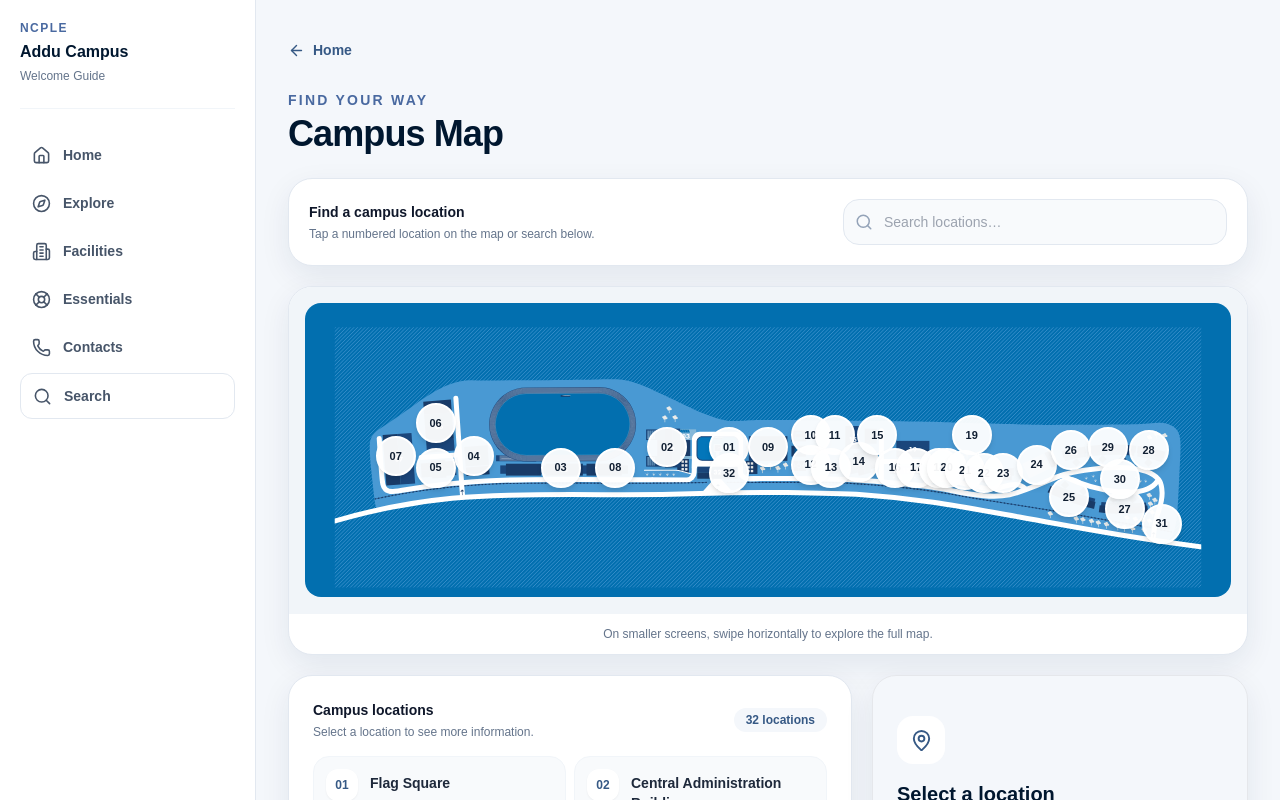
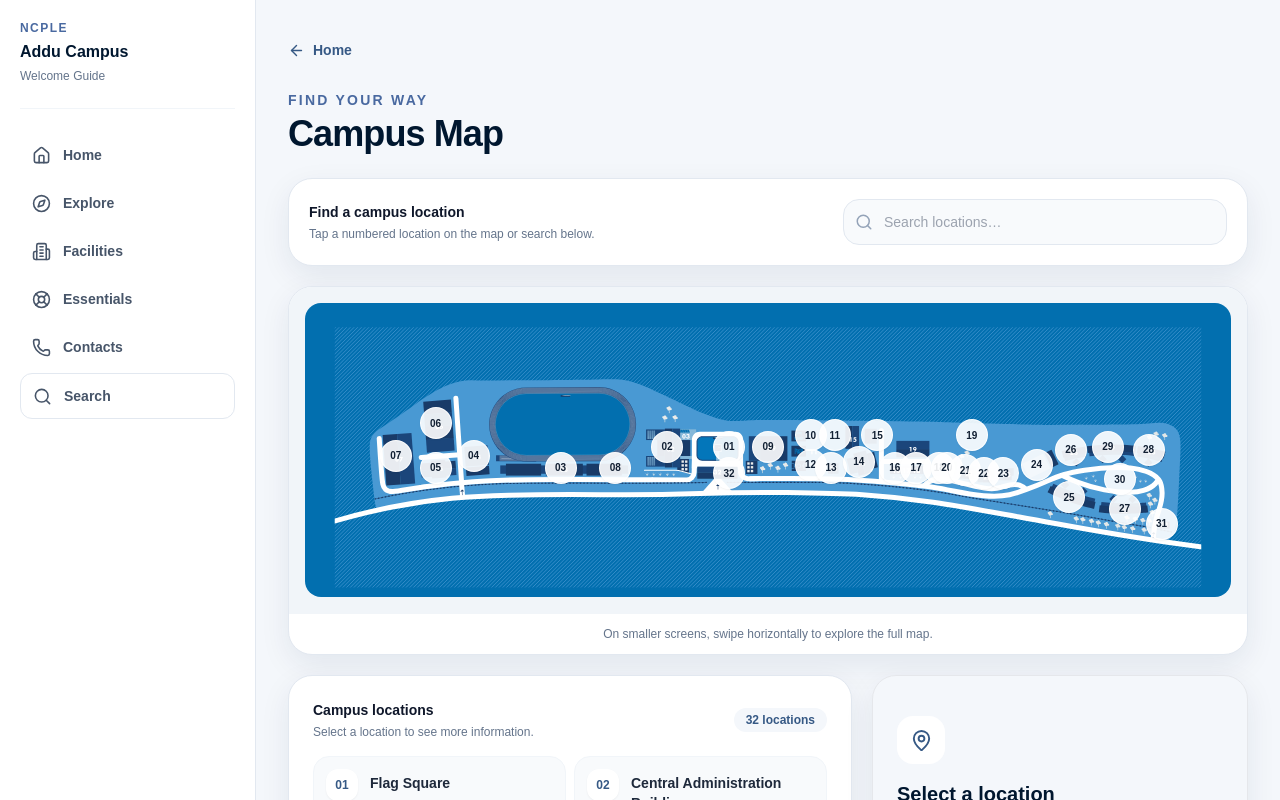
Before and after one commit to fathimathasmaa-sudo/ncple-addu-campus-guide, a Next.js app: page /map in a window 1280 px wide. Shown: the top 800 px of the page. Built offline with nearby package versions, Linux system fonts and the light colour scheme.

Commit message:
polish: reduce campus map hotspot size

```diff
--- a/components/InteractiveCampusMap.tsx
+++ b/components/InteractiveCampusMap.tsx
@@ -16,7 +16,6 @@ const locations = [
 
 type Location = (typeof locations)[number];
 
-// Positions correspond to the numbered markers in the official map artwork.
 const hotspotPositions: Record<number, { left: string; top: string }> = {
   1: { left: "45.8%", top: "49%" }, 2: { left: "39.1%", top: "49%" }, 3: { left: "27.6%", top: "56%" }, 4: { left: "18.2%", top: "52%" },
   5: { left: "14.1%", top: "56%" }, 6: { left: "14.1%", top: "41%" }, 7: { left: "9.8%", top: "52%" }, 8: { left: "33.5%", top: "56%" },
@@ -89,7 +88,7 @@ export function InteractiveCampusMap() {
               const [number, name] = location;
               const position = hotspotPositions[number];
               const isSelected = selected?.[0] === number;
-              return <button key={number} type="button" onClick={() => selectLocation(location)} aria-label={`${String(number).padStart(2, "0")} — ${name}`} title={name} className={`absolute flex h-9 w-9 -translate-x-1/2 -translate-y-1/2 items-center justify-center rounded-full border-2 text-[11px] font-extrabold shadow-md transition focus:outline-none focus:ring-4 focus:ring-ncple-200 md:h-10 md:w-10 ${isSelected ? "scale-110 border-white bg-ncple-700 text-white ring-4 ring-ncple-200" : "border-white bg-white/95 text-ncple-800 hover:scale-110 hover:bg-ncple-700 hover:text-white"}`} style={position}>{String(number).padStart(2, "0")}</button>;
+              return <button key={number} type="button" onClick={() => selectLocation(location)} aria-label={`${String(number).padStart(2, "0")} — ${name}`} title={name} className={`absolute flex h-7 w-7 -translate-x-1/2 -translate-y-1/2 items-center justify-center rounded-full border text-[9px] font-extrabold shadow-sm transition focus:outline-none focus:ring-4 focus:ring-ncple-200 md:h-8 md:w-8 md:text-[10px] ${isSelected ? "scale-125 border-white bg-ncple-700 text-white ring-4 ring-ncple-200" : "border-white/90 bg-white/90 text-ncple-800 hover:scale-110 hover:bg-ncple-700 hover:text-white"}`} style={position}>{String(number).padStart(2, "0")}</button>;
             })}
           </div>
         </div>
```
